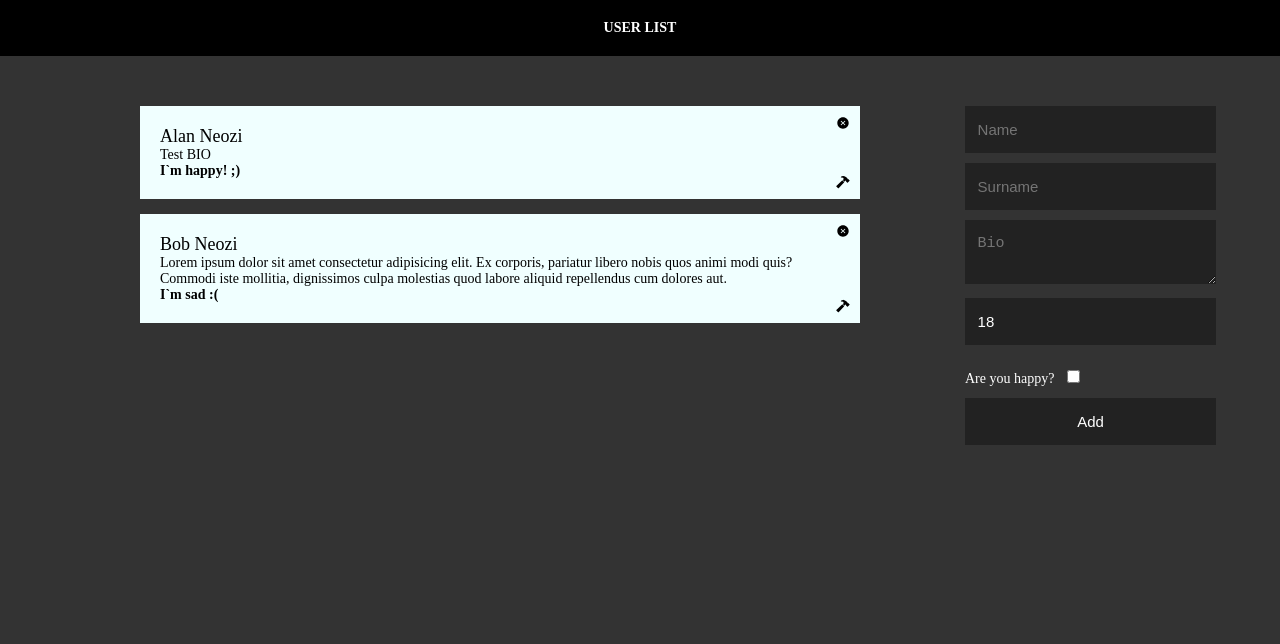
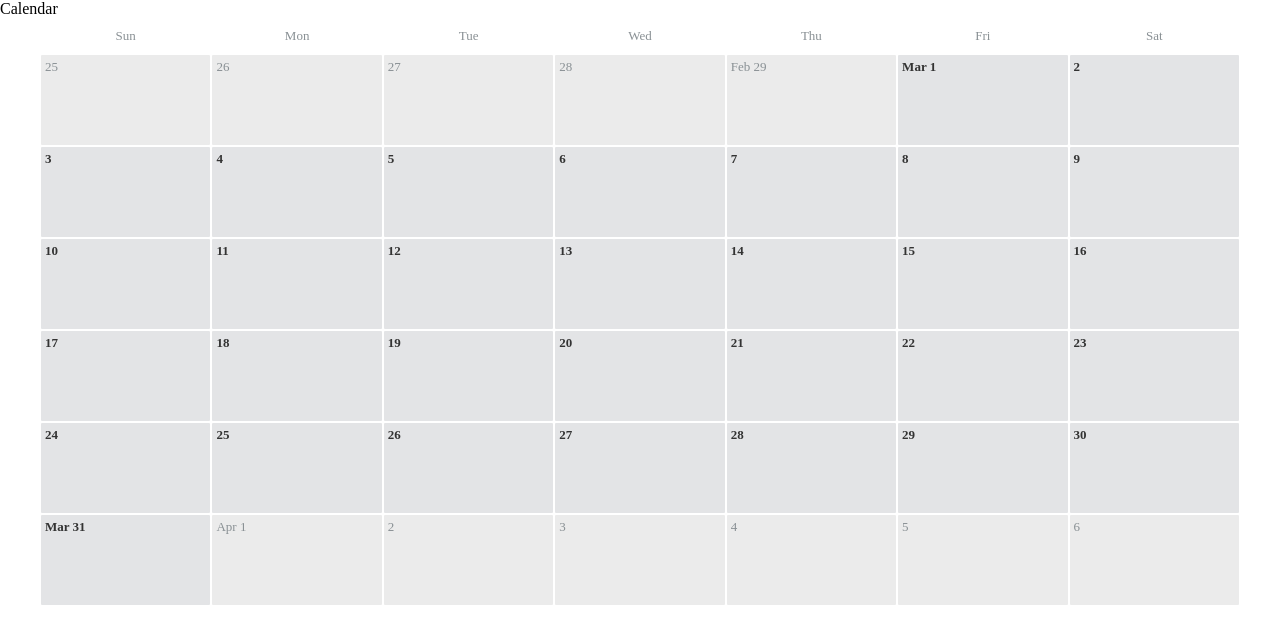
Before and after one commit to Vlad-Pelmeshka/react_calendar, a React (Create React App) app: page / in a window 1280 px wide. Shown: the top 644 px of the page. Built offline with nearby package versions, Linux system fonts and the light colour scheme.

Commit message:
body done

```diff
--- a/src/App.js
+++ b/src/App.js
@@ -1,72 +1,19 @@
 import React from 'react';
 import Header from './components/Header';
-import Users from './components/Users';
-import AddUser from './components/AddUser';
+import FormCalendar from './components/FormCalendar';
 
 class App extends React.Component {
-
-    constructor(props){
-        super(props)
-        this.state = {
-            users: [
-                {
-                    id: 1,
-                    firstName: 'Alan',
-                    lastName: 'Neozi',
-                    bio: "Test BIO",
-                    age: 30,
-                    isHappy: true
-                },
-                {
-                    id: 2,
-                    firstName: 'Bob',
-                    lastName: 'Neozi',
-                    bio: "Lorem ipsum dolor sit amet consectetur adipisicing elit. Ex corporis, pariatur libero nobis quos animi modi quis? Commodi iste mollitia, dignissimos culpa molestias quod labore aliquid repellendus cum dolores aut.",
-                    age: 32,
-                    isHappy: false
-                },
-            ]
-        }
-
-        this.addUser    = this.addUser.bind(this)
-        this.deleteUser = this.deleteUser.bind(this)
-        this.editUser = this.editUser.bind(this)
-    }
 
     render(){
         return(
             <div>
-                <Header title="User List"/>
-                <main className="container">
-                    <Users users={this.state.users} onEdit={this.editUser} onDelete={this.deleteUser}/>
-                </main>
-                <aside>
-                    <AddUser onAdd={this.addUser}/>
-                </aside>
+                <Header title="Calendar"/>
+                <FormCalendar />
             </div>
 
         )
     }
 
-    deleteUser(id){
-        this.setState({
-            users: this.state.users.filter((el) => el.id !== id)
-        })
-    }
-
-    editUser(user){
-        let allUsers = this.state.users
-        allUsers[user.id - 1] = user
-        this.setState({ users: []}, () => {
-            this.setState({ users: [...allUsers] })
-        })
-    }
-
-    addUser(user){
-        const id = this.state.users.length + 1
-
-        this.setState({ users: [...this.state.users, {id, ...user}]})
-    }
 
 }
 
--- a/src/components/AddUser.js
+++ /dev/null
@@ -1,47 +0,0 @@
-import React from 'react';
-
-class AddUser extends React.Component {
-    userAdd = {}
-    constructor(props){
-        super(props)
-        // console.log(this.props.user)
-        this.state = this.props.user ?? {
-            firstName: "",
-            lastName: "",
-            bio: "",
-            age: 18,
-            isHappy: false
-        }
-    }
-    render(){
-        console.log(this.state);
-        return(
-            <form ref={(el) => this.myForm = el}>
-                <input placeholder="Name" value={this.state.firstName} onChange={(e) => this.setState({firstName: e.target.value})}/>
-                <input placeholder="Surname" value={this.state.lastName} onChange={(e) => this.setState({lastName: e.target.value})}/>
-                <textarea placeholder="Bio" value={this.state.bio} onChange={(e) => this.setState({bio: e.target.value})}></textarea>
-                <input placeholder="Age" value={this.state.age} type="number" onChange={(e) => this.setState({age: e.target.value})}/>
-                <label htmlFor="isHappy">Are you happy?</label>
-                <input type="checkbox" id="isHappy" onChange={(e) => this.setState({isHappy: e.target.checked})}/>
-                <button type="button" onClick={() => {
-
-                    this.userAdd = {
-                        firstName: this.state.firstName,
-                        lastName: this.state.lastName,
-                        bio: this.state.bio,
-                        age: this.state.age,
-                        isHappy: this.state.isHappy
-                    }
-                    if(this.props.user){
-                        this.userAdd.id = this.props.user.id
-                    }
-                    this.props.onAdd(this.userAdd)
-                    this.myForm.reset()
-                }}>{this.props.user ? "Save" : "Add"}</button>
-            </form>
-        )
-    }
-
-}
-
-export default AddUser
--- /dev/null
+++ b/src/components/CalendarItem.js
@@ -0,0 +1,22 @@
+import React from 'react';
+
+class CalendarItem extends React.Component {
+
+    render(){
+        const el = this.props.item;
+
+        return(
+            <div className={"calendar-grid-item " + ((el.currentMonth) && 'calendar-current_month')} >
+                <div className="calendar-item-container">
+                    <div className="calendar-item-head">
+                        <b>{((el.monthShortTitle) && (el.monthShortTitle + " ")) + el.day}</b>
+                    </div>
+                </div>
+            </div>
+        )
+    }
+
+}
+
+
+export default CalendarItem
--- /dev/null
+++ b/src/components/FormCalendar.js
@@ -0,0 +1,80 @@
+import React from 'react';
+import HeaderCalendar from './HeaderCalendar';
+import CalendarItem from './CalendarItem';
+// import React, { useState } from 'react';
+
+class Calendar extends React.Component {
+
+    constructor(props){
+        super(props)
+        this.state = {
+            currentYear: new Date().getFullYear(),
+            currentMonth: new Date().getMonth(),
+            events: [
+                {
+                    id: 1,
+                    title: 'Event 1',
+                    colors: '',
+                    date: [{
+                        year: 2024,
+                        month: 2,
+                        day: 11
+                    }],
+                }
+            ]
+        }
+
+    }
+
+    getWeekDatesForMonth(year, month) {
+        const firstDayOfMonth = new Date(year, month, 1);
+        const lastDayOfMonth = new Date(year, month + 1, 0);
+
+        const firstWeekStartDate = new Date(firstDayOfMonth);
+        firstWeekStartDate.setDate(firstWeekStartDate.getDate() - firstDayOfMonth.getDay());
+
+        const lastWeekEndDate = new Date(lastDayOfMonth);
+        lastWeekEndDate.setDate(lastWeekEndDate.getDate() + (6 - lastDayOfMonth.getDay()));
+
+        const weekDates = [];
+        let currentDate = new Date(firstWeekStartDate);
+
+        while (currentDate <= lastWeekEndDate) {
+            weekDates.push({
+                year: currentDate.getFullYear(),
+                month: currentDate.getMonth(),
+                day: currentDate.getDate(),
+                currentMonth: (currentDate.getMonth() === this.state.currentMonth),
+                monthShortTitle: (currentDate.getDate() === 1 || currentDate.getTime() === lastDayOfMonth.getTime() || currentDate.getTime() === new Date(year, month, 0).getTime()) ? this.getShortMonthTitle(currentDate.getMonth()) : null
+            });
+            currentDate.setDate(currentDate.getDate() + 1);
+        }
+
+        return weekDates;
+    }
+
+    getShortMonthTitle(month) {
+        const monthNames = ["Jan", "Feb", "Mar", "Apr", "May", "Jun", "Jul", "Aug", "Sep", "Oct", "Nov", "Dec"];
+        return monthNames[month];
+    }
+
+    render(){
+
+        let weekDates = this.getWeekDatesForMonth(this.state.currentYear, this.state.currentMonth)
+
+        // console.log(weekDates)
+        // weekDates.forEach(date => console.log(date.toLocaleDateString('en-US', {year: 'numeric', month: 'long', day: 'numeric'})));
+        return (
+            <div className="calendar">
+                <HeaderCalendar />
+                <div className="calendar-list calendar-grid">
+                    {weekDates.map((el, index) => (
+                        <CalendarItem key={index} item={el} />
+                    ))}
+                </div>
+            </div>
+        );
+    }
+}
+
+export default Calendar;
--- /dev/null
+++ b/src/components/HeaderCalendar.js
@@ -0,0 +1,20 @@
+import React from 'react';
+
+class HeaderCalendar extends React.Component {
+    render(){
+
+        const weekNames = ["Sun", "Mon", "Tue", "Wed", "Thu", "Fri", "Sat"];
+
+        return(
+        <div className="calendar-head calendar-grid">
+            {weekNames.map((el,index) => (
+                <div className="calendar-head-item" key={index} key_name={el}>{el}</div>
+            ))}
+        </div>
+        )
+    }
+
+
+}
+
+export default HeaderCalendar
--- a/src/components/User.js
+++ /dev/null
@@ -1,33 +0,0 @@
-import React from 'react';
-import {IoCloseCircleSharp, IoHammerSharp} from 'react-icons/io5';
-import AddUser from './AddUser';
-
-class User extends React.Component {
-    constructor(props){
-        super(props)
-        this.state = {
-            editForm: false
-        }
-    }
-    user = this.props.user
-    render(){
-        return(
-            <div className='user'>
-                <IoCloseCircleSharp className="delete-icon" onClick={() => { this.props.onDelete(this.user.id) }}/>
-                <IoHammerSharp className="edit-icon" onClick={() => {
-                    this.setState({
-                        editForm: !this.state.editForm
-                    })
-                }} />
-                <h3>{this.user.firstName} {this.user.lastName}</h3>
-                <p>{this.user.bio}</p>
-                <b>{this.user.isHappy ? 'I`m happy! ;)' : 'I`m sad :('}</b>
-
-                {this.state.editForm && <AddUser user={this.user} onAdd={this.props.onEdit} />}
-            </div>
-        )
-    }
-
-}
-
-export default User
--- a/src/components/Users.js
+++ /dev/null
@@ -1,24 +0,0 @@
-import React from 'react';
-import User from './User';
-
-class Users extends React.Component {
-
-    render(){
-        if( this.props.users.length > 0)
-            return(
-            <div className="userlist">
-                {this.props.users.map((user) => (
-                    <User key={user.id} user={user} onEdit={this.props.onEdit} onDelete={this.props.onDelete}/>
-                ))}
-            </div>
-            )
-        else
-            return(<div className='userlist'>
-                <h3 className='user'>User list empty! </h3>
-            </div>)
-    }
-
-}
-
-
-export default Users
--- /dev/null
+++ b/src/css/general/colors.scss
@@ -0,0 +1,7 @@
+:root {
+	--main: #e3e4e6;
+	--main-color: #333;
+
+	--secondary: #ebebeb;
+	--secondary-color: #899094;
+}
--- /dev/null
+++ b/src/css/general/typography.scss
@@ -0,0 +1,5 @@
+*{
+    box-sizing: border-box;
+    margin: 0;
+    padding: 0;
+}
--- /dev/null
+++ b/src/css/global/calendar.scss
@@ -0,0 +1,67 @@
+.calendar{
+    max-width: 1200px;
+    width: 100%;
+    margin: 0 auto;
+
+    &-head{
+        &-item{
+            color: var(--secondary-color);
+            text-align: center;
+            font-size: 13px;
+            margin: 10px 0;
+        }
+    }
+
+    &-grid{
+        display: flex;
+        flex-wrap: wrap;
+
+
+        &-item{
+            flex: 1 0 calc(100% / 7);
+
+            font-size: 13px;
+
+            .calendar-item{
+                &-container{
+                    background-color: var(--secondary);
+
+                    margin: 1px;
+                    padding: 4px;
+                    border-radius: 1px;
+
+                    height: 90px;
+
+                }
+
+                &-head{
+                    b{
+                        font-weight: 200;
+                        color: var(--secondary-color);
+                    }
+                }
+            }
+
+            &.calendar-current_month{
+                .calendar-item{
+                    &-container{
+                        background-color: var(--main);
+
+                    }
+
+                    &-head{
+                        b{
+                            font-weight: 600;
+                            color: var(--main-color);
+                        }
+                    }
+                }
+            }
+
+        }
+
+        .calendar-head-item{
+            flex: 1 0 calc(100% / 7);
+        }
+    }
+}
--- a/src/css/style.scss
+++ b/src/css/style.scss
@@ -1,118 +1,7 @@
-*{
-    box-sizing: border-box;
-    margin: 0;
-    padding: 0;
-}
 
-body{
-    background-color: #333;
-    color: #fff;
+//General styles
+@import "general/colors";
+@import "general/fonts";
+@import "general/typography";
 
-    font-weight: 300;
-    font-size: 14px;
-}
-
-header{
-    background-color: #000;
-    padding: 20px;
-    text-align: center;
-    text-transform: uppercase;
-    font-weight: 600;
-    max-width: 100% !important;
-}
-
-h3{
-    font-weight: 400;
-    font-size: 18px;
-}
-
-.container{
-    max-width: 1200px;
-    width: 100%;
-    margin: 0 auto;
-}
-
-.userlist{
-    margin: 50px 100px;
-    width: 60%;
-    float: left;
-
-    .user{
-        margin-bottom: 15px;
-        background-color: azure;
-        color: #000;
-        padding: 20px;
-        position: relative;
-
-        .delete-icon,
-        .edit-icon{
-            position: absolute;
-            right: 10px;
-            cursor: pointer;
-
-            transition: all 0.3s ease;
-
-            &:hover{
-                opacity: 0.5;
-            }
-        }
-
-        form{
-            margin-top: 20px;
-
-            input,
-            textarea,
-            button{
-                background-color: #134b75;
-            }
-            input::placeholder,
-            textarea::placeholder,
-            button::placeholder{
-                color:#ddd;
-            }
-        }
-
-        .delete-icon{
-            top: 10px;
-        }
-        .edit-icon{
-            bottom: 10px;
-        }
-    }
-}
-
-aside{
-    margin-top: 50px;
-    width: 20%;
-    padding-left: 5px;
-    float: left;
-}
-
-form{
-    input:not([type="checkbox"]),
-    textarea,
-    button{
-        width: 100%;
-        padding: 15px 5%;
-        margin-bottom: 10px;
-        font-weight: 300px;
-        border: 0;
-        background-color: #222;
-        color: #fff;
-        outline: none;
-        font-size: 15px;
-    }
-
-    input[type="checkbox"]{
-        margin: 15px 5%;
-    }
-
-    button{
-        cursor: pointer;
-        transition: transform 0.5s ease;
-
-        &:hover{
-            transform: scale(0.9);
-        }
-    }
-}
+@import "global/calendar";
```
Also changed, not shown: src/css/general/fonts.scss (added), 2 other files (tests, documents, lock files or other folders).
